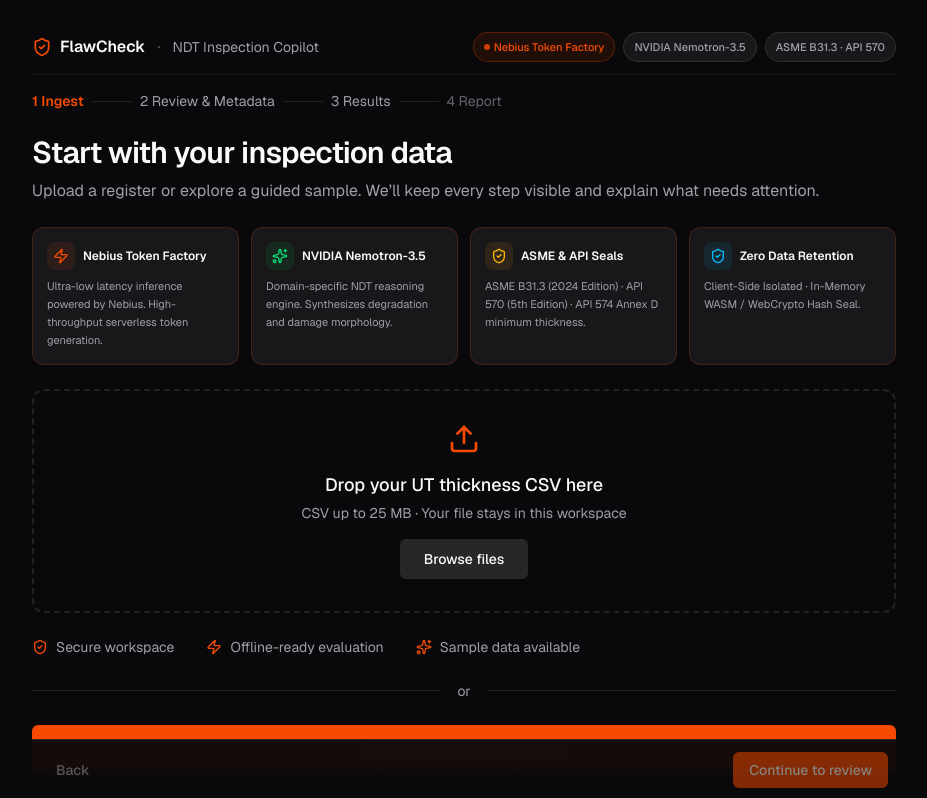
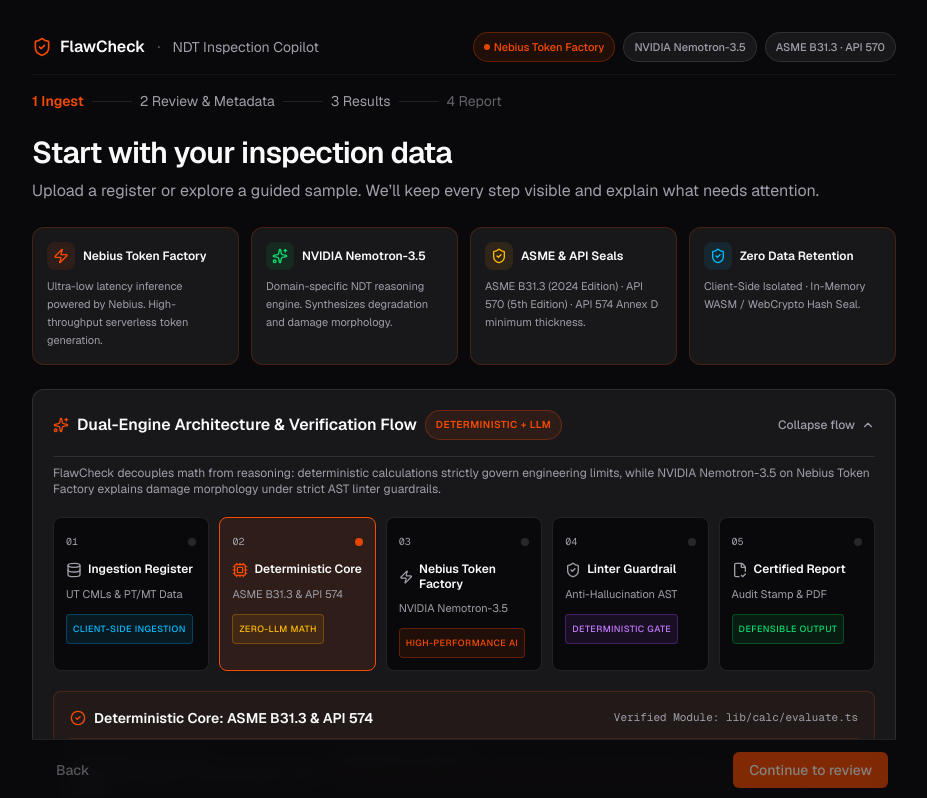
Before and after one commit to ahmed13576/flawcheck, a Next.js app: page / in a window 1280 px wide. Shown: the top 798 px of the page, without its empty margins (176-1103 px from the left). Built offline with nearby package versions, Linux system fonts and the light colour scheme.

Commit message:
feat(phase-e): add interactive dual-engine pipeline graph with animation and drawer details

```diff
--- /dev/null
+++ b/components/ui/pipeline-graph.tsx
@@ -0,0 +1,224 @@
+"use client";
+
+import { useState } from "react";
+import {
+  Database,
+  Cpu,
+  Zap,
+  ShieldCheck,
+  FileCheck2,
+  CheckCircle2,
+  ChevronDown,
+  ChevronUp,
+  Sparkles,
+} from "lucide-react";
+
+export interface PipelineNode {
+  id: string;
+  step: number;
+  label: string;
+  sublabel: string;
+  badge: string;
+  badgeColor: string;
+  standards: string;
+  invariant: string;
+  codePath: string;
+  description: string;
+  icon: typeof Database;
+}
+
+export const PIPELINE_NODES: PipelineNode[] = [
+  {
+    id: "ingest",
+    step: 1,
+    label: "Ingestion Register",
+    sublabel: "UT CMLs & PT/MT Data",
+    badge: "Client-Side Ingestion",
+    badgeColor: "border-sky-500/30 bg-sky-500/10 text-sky-400",
+    standards: "Zenodo 16780668 & CSV Scantlings",
+    invariant: "Pre-allocation 25 MB memory gate. Zero network transmission before evaluation.",
+    codePath: "lib/ingest/validate.ts",
+    description:
+      "Validates UT thickness readings, component metadata, and weld surface indications. Aliases auto-map and units normalize before any processing.",
+    icon: Database,
+  },
+  {
+    id: "deterministic",
+    step: 2,
+    label: "Deterministic Core",
+    sublabel: "ASME B31.3 & API 574",
+    badge: "Zero-LLM Math",
+    badgeColor: "border-amber-500/30 bg-amber-500/10 text-amber-400",
+    standards: "ASME B31.3 §304.1.2 · API 574 Annex D · API 570 §7.1",
+    invariant: "Pure TypeScript arithmetic. LLMs never compute thicknesses, rates, or remaining life.",
+    codePath: "lib/calc/evaluate.ts",
+    description:
+      "Calculates internal pressure t-min (Eq. 3a or Barlow), structural t-min, short/long-term corrosion rates, and enforces remaining life clamp (RL ≥ 0.0 yr per API 570 §7.1.1).",
+    icon: Cpu,
+  },
+  {
+    id: "nebius",
+    step: 3,
+    label: "Nebius Token Factory",
+    sublabel: "NVIDIA Nemotron-3.5",
+    badge: "High-Performance AI",
+    badgeColor: "border-primary/30 bg-primary/10 text-primary",
+    standards: "Nebius Inference Platform · Nemotron-3.5",
+    invariant: "Domain-scoped prompt contracts. Model synthesizes engineering reasoning without touching math.",
+    codePath: "lib/reasoning/narrative-context.ts",
+    description:
+      "Leverages ultra-low latency token generation on Nebius Cloud to analyze metallurgical damage mechanisms, corrosion morphology, and inspection history.",
+    icon: Zap,
+  },
+  {
+    id: "guardrail",
+    step: 4,
+    label: "Linter Guardrail",
+    sublabel: "Anti-Hallucination AST",
+    badge: "Deterministic Gate",
+    badgeColor: "border-purple-500/30 bg-purple-500/10 text-purple-400",
+    standards: "Strict Citation Allowlist (citations.json)",
+    invariant: "Any sentence mentioning unverified clauses or invented numbers is stripped or retried.",
+    codePath: "lib/reasoning/lints.ts",
+    description:
+      "Validates every model output token against verified clause allowlists. Prevents hallucinations of non-existent code standards or false tolerances.",
+    icon: ShieldCheck,
+  },
+  {
+    id: "report",
+    step: 5,
+    label: "Certified Report",
+    sublabel: "Audit Stamp & PDF",
+    badge: "Defensible Output",
+    badgeColor: "border-green-500/30 bg-green-500/10 text-green-400",
+    standards: "API 570 Certified Record & SHA-256 Seal",
+    invariant: "Full dataset bound under cryptographic SHA-256 seal with 4-field inspector sign-off.",
+    codePath: "components/report/pdf-document.tsx",
+    description:
+      "Generates auditable PDF certificate rendering top critical CMLs and complete metadata under a tamper-evident WebCrypto data fingerprint.",
+    icon: FileCheck2,
+  },
+];
+
+export function PipelineGraph({
+  className = "",
+  compact = false,
+}: {
+  className?: string;
+  compact?: boolean;
+}) {
+  const [selectedNode, setSelectedNode] = useState<PipelineNode>(PIPELINE_NODES[1]);
+  const [expanded, setExpanded] = useState<boolean>(!compact);
+
+  return (
+    <section
+      aria-label="FlawCheck Dual-Engine Pipeline Architecture"
+      className={`rounded-xl border border-border bg-card p-5 ${className}`}
+    >
+      <div className="flex flex-wrap items-center justify-between gap-3 border-b border-border pb-4">
+        <div className="flex items-center gap-2">
+          <Sparkles className="size-4 text-primary" aria-hidden="true" />
+          <h2 className="text-base font-semibold">Dual-Engine Architecture & Verification Flow</h2>
+          <span className="hidden rounded-full border border-primary/30 bg-primary/10 px-2.5 py-0.5 text-[10px] font-semibold uppercase tracking-wider text-primary sm:inline">
+            Deterministic + LLM
+          </span>
+        </div>
+        <button
+          type="button"
+          onClick={() => setExpanded(!expanded)}
+          className="flex items-center gap-1.5 text-xs font-medium text-muted-foreground hover:text-foreground"
+        >
+          <span>{expanded ? "Collapse flow" : "Inspect pipeline"}</span>
+          {expanded ? (
+            <ChevronUp className="size-3.5" aria-hidden="true" />
+          ) : (
+            <ChevronDown className="size-3.5" aria-hidden="true" />
+          )}
+        </button>
+      </div>
+
+      <p className="mt-2 text-xs text-muted-foreground">
+        FlawCheck decouples math from reasoning: deterministic calculations strictly govern engineering limits, while NVIDIA Nemotron-3.5 on Nebius Token Factory explains damage morphology under strict AST linter guardrails.
+      </p>
+
+      {expanded && (
+        <div className="mt-5 flex flex-col gap-5">
+          {/* Flow step chain */}
+          <div className="grid grid-cols-1 gap-2.5 sm:grid-cols-5">
+            {PIPELINE_NODES.map((node) => {
+              const Icon = node.icon;
+              const isSelected = selectedNode.id === node.id;
+              return (
+                <button
+                  key={node.id}
+                  type="button"
+                  onClick={() => setSelectedNode(node)}
+                  className={`group relative flex flex-col items-start rounded-lg border p-3 text-left transition-all ${
+                    isSelected
+                      ? "border-primary bg-primary/10 shadow-sm"
+                      : "border-border bg-background hover:border-primary/50 hover:bg-card"
+                  }`}
+                >
+                  <div className="flex w-full items-center justify-between">
+                    <span className="text-[10px] font-mono text-muted-foreground">
+                      0{node.step}
+                    </span>
+                    <span className={`size-2 rounded-full ${isSelected ? "bg-primary animate-pulse" : "bg-muted"}`} />
+                  </div>
+                  <div className="mt-2 flex items-center gap-1.5">
+                    <Icon className={`size-4 ${isSelected ? "text-primary" : "text-muted-foreground group-hover:text-primary"}`} />
+                    <span className="text-xs font-semibold leading-tight">{node.label}</span>
+                  </div>
+                  <span className="mt-1 text-[11px] text-muted-foreground">{node.sublabel}</span>
+                  <span
+                    className={`mt-2 inline-flex items-center rounded border px-1.5 py-0.5 text-[9px] font-medium uppercase tracking-wider ${node.badgeColor}`}
+                  >
+                    {node.badge}
+                  </span>
+                </button>
+              );
+            })}
+          </div>
+
+          {/* Active node detail drawer */}
+          <div className="rounded-lg border border-primary/20 bg-primary/5 p-4 text-xs">
+            <div className="flex flex-wrap items-center justify-between gap-2 border-b border-primary/15 pb-2.5">
+              <div className="flex items-center gap-2">
+                <CheckCircle2 className="size-4 text-primary" aria-hidden="true" />
+                <span className="font-semibold text-foreground text-sm">
+                  {selectedNode.label}: {selectedNode.sublabel}
+                </span>
+              </div>
+              <span className="font-mono text-[11px] text-muted-foreground">
+                Verified Module: {selectedNode.codePath}
+              </span>
+            </div>
+
+            <div className="mt-3 grid grid-cols-1 gap-3 sm:grid-cols-3">
+              <div>
+                <span className="block text-[10px] uppercase tracking-wider font-semibold text-muted-foreground">
+                  Standards & Platform
+                </span>
+                <span className="mt-0.5 block font-medium text-foreground">
+                  {selectedNode.standards}
+                </span>
+              </div>
+              <div className="sm:col-span-2">
+                <span className="block text-[10px] uppercase tracking-wider font-semibold text-muted-foreground">
+                  Engineering Invariant
+                </span>
+                <span className="mt-0.5 block font-medium text-primary">
+                  {selectedNode.invariant}
+                </span>
+              </div>
+            </div>
+
+            <p className="mt-2.5 text-muted-foreground leading-relaxed">
+              {selectedNode.description}
+            </p>
+          </div>
+        </div>
+      )}
+    </section>
+  );
+}
--- a/components/wizard/screen-ingest.tsx
+++ b/components/wizard/screen-ingest.tsx
@@ -16,6 +16,7 @@
 import { MAX_FILE_BYTES } from "@/lib/ingest/validate";
 import { useWizard } from "@/components/wizard/wizard-context";
 import { Dropzone } from "@/components/wizard/dropzone";
+import { PipelineGraph } from "@/components/ui/pipeline-graph";
 
 function isCsvFile(file: File): boolean {
   return file.name.toLowerCase().endsWith(".csv") || file.type === "text/csv";
@@ -143,6 +144,8 @@
           </p>
         </div>
       </div>
+
+      <PipelineGraph className="mt-6" />
 
       <div className="mt-6 flex flex-col gap-6">
         {panelError ? (
--- a/components/wizard/screen-results.tsx
+++ b/components/wizard/screen-results.tsx
@@ -31,6 +31,7 @@
 import { PtmtTriageList } from "@/components/wizard/ptmt-triage-list";
 import { formatEvaluatedAt } from "@/lib/wizard/format";
 import { Button } from "@/components/ui/button";
+import { PipelineGraph } from "@/components/ui/pipeline-graph";
 import {
   buildReportSnapshot,
   writeReportSnapshot,
@@ -207,7 +208,8 @@
         />
         <StatusRegion />
         <div key={evaluatedAt ?? "none"} className="flex flex-col gap-6">
-        <SummaryStrip summary={summary} />
+          <PipelineGraph compact />
+          <SummaryStrip summary={summary} />
 
         {/* Hero card — copy strings from Screen 3.png; n is the REAL count. */}
         <section className="flex flex-col gap-2 rounded-xl border border-border bg-card p-8">
```
Also changed, not shown: 1 other file (tests, documents, lock files or other folders).
